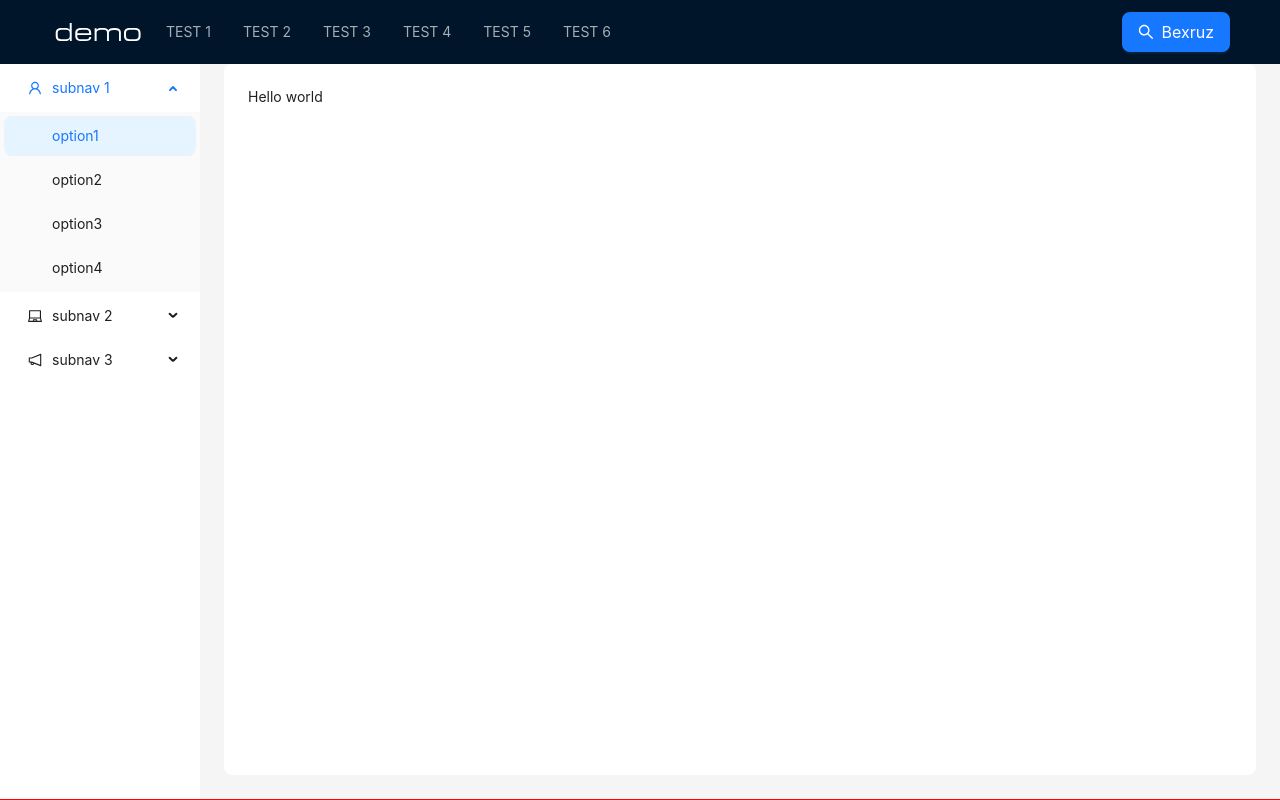
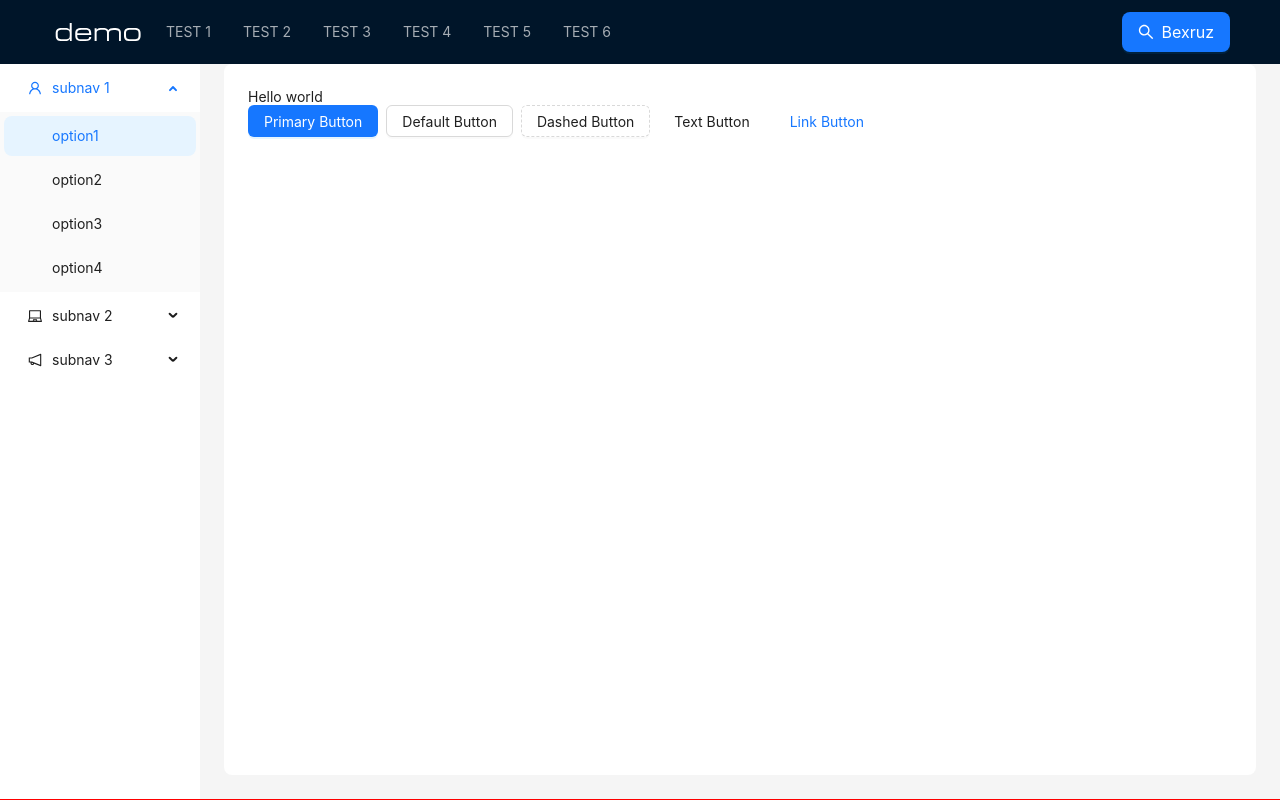
Before and after one commit to xayrulloergashev/git-amaliyot, a React (Vite) app: page / in a window 1280 px wide. Built offline with nearby package versions, Linux system fonts and the light colour scheme.

Commit message:
add buttons

```diff
--- a/src/App.jsx
+++ b/src/App.jsx
@@ -4,6 +4,7 @@
     NotificationOutlined,
     UserOutlined,
 } from '@ant-design/icons';
+import Buttons from './components/button/index';
 import {Layout, Menu, theme, Button, Tooltip} from 'antd';
 import {SearchOutlined} from '@ant-design/icons';
 const {Header, Content, Sider} = Layout;
@@ -88,6 +89,7 @@
                             borderRadius: borderRadiusLG,
                         }}>
                         Hello world
+                        <Buttons />
                     </Content>
                 </Layout>
             </Layout>
--- /dev/null
+++ b/src/components/button/index.jsx
@@ -0,0 +1,12 @@
+import React from 'react';
+import {Button, Flex} from 'antd';
+const App = () => (
+    <Flex gap='small' wrap='wrap'>
+        <Button type='primary'>Primary Button</Button>
+        <Button>Default Button</Button>
+        <Button type='dashed'>Dashed Button</Button>
+        <Button type='text'>Text Button</Button>
+        <Button type='link'>Link Button</Button>
+    </Flex>
+);
+export default App;
```
